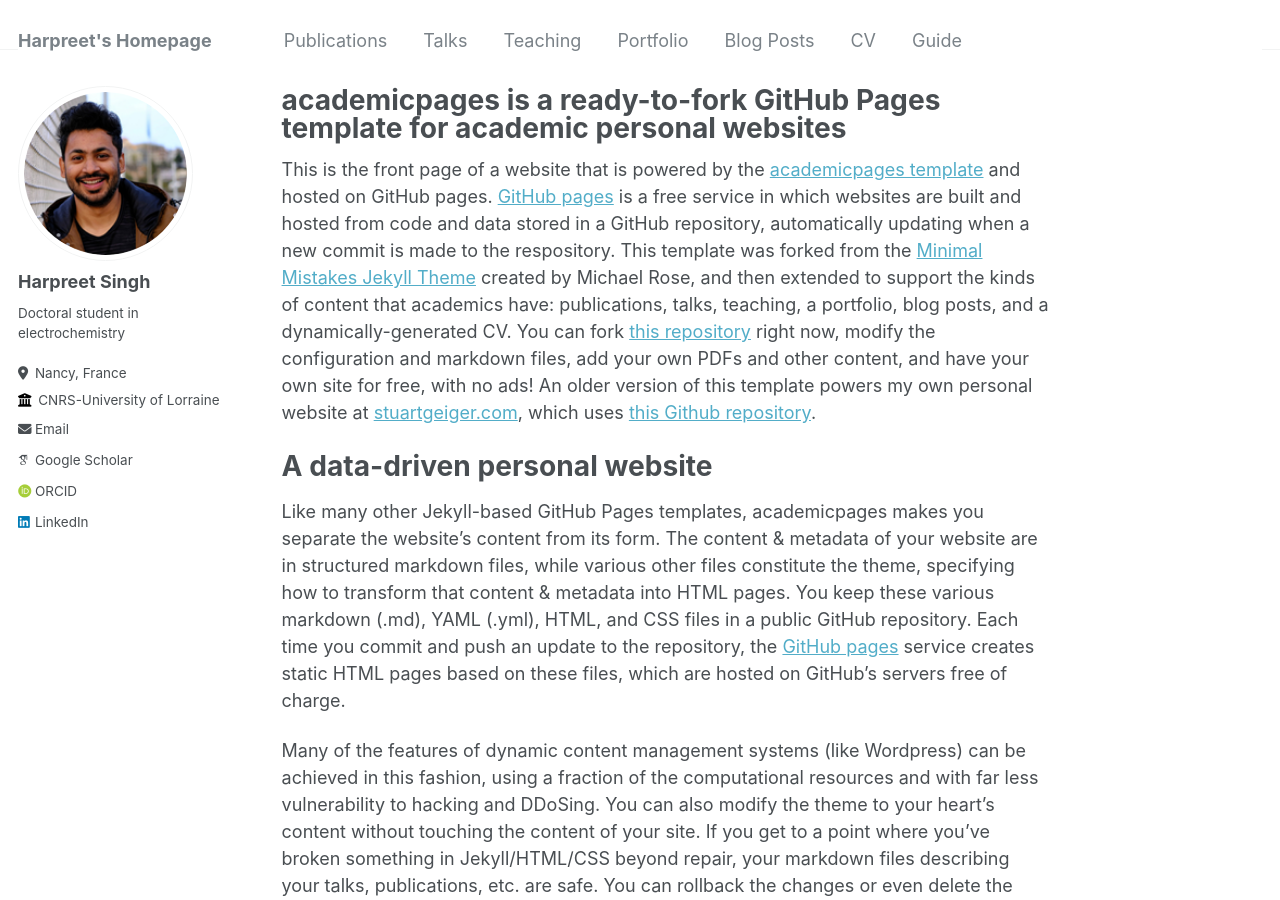
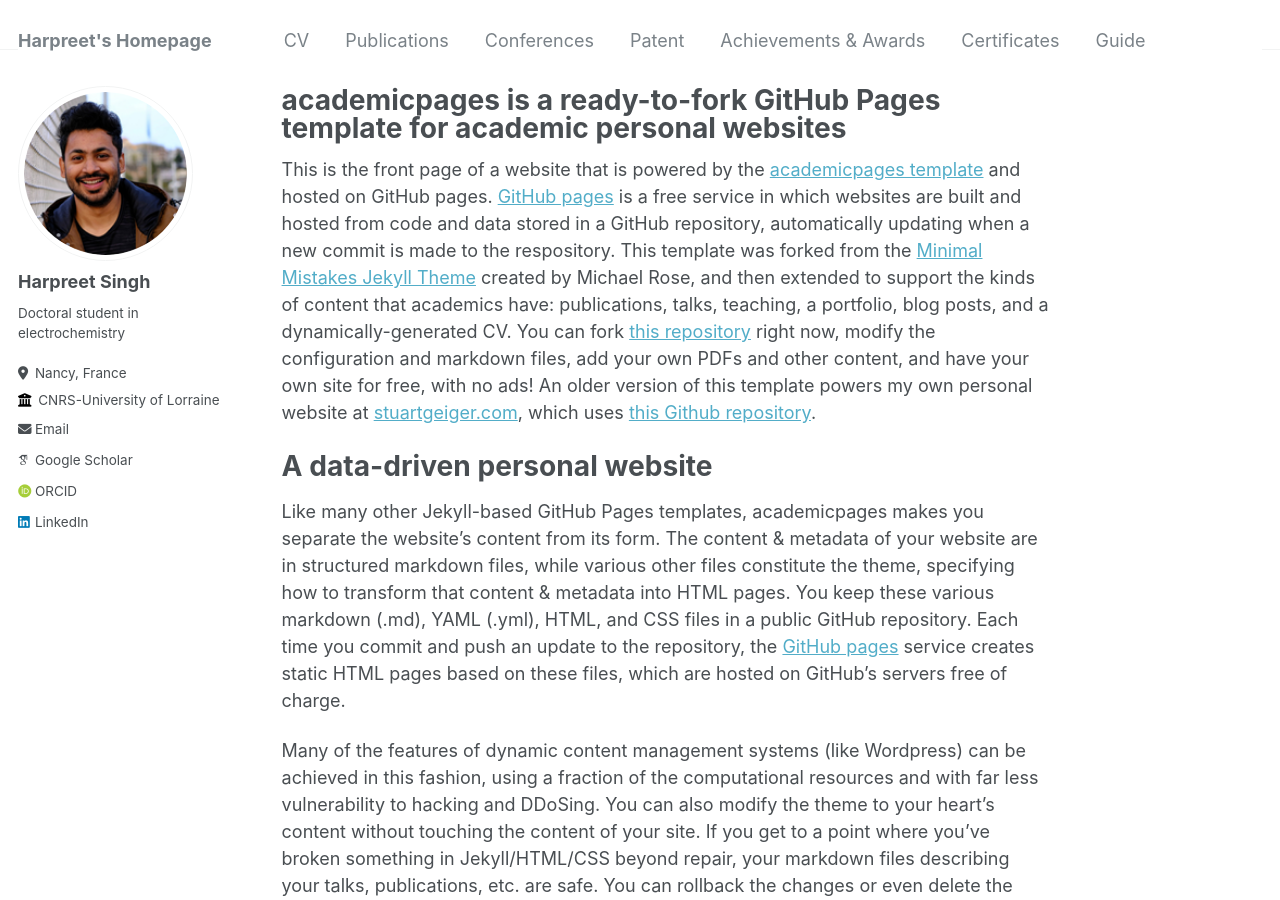
Before and after one commit to Harpr33t-Singh/Harpr33t-Singh.github.io, a Jekyll site: the page built from _pages/about.md, in a window 1280 px wide and 900 px high. Built offline with Jekyll 4.4.1, drawn with Linux system fonts in a browser that asks for light colours; some web fonts are replaced.

Commit message:
Update navigation.yml

```diff
--- a/_data/navigation.yml
+++ b/_data/navigation.yml
@@ -1,22 +1,24 @@
 # main links links
 main:
+  - title: "CV"
+    url: /cv/
+
   - title: "Publications"
     url: /publications/
 
-  - title: "Talks"
+  - title: "Conferences"
     url: /talks/
 
-  - title: "Teaching"
+  - title: "Patent"
     url: /teaching/
 
-  - title: "Portfolio"
+  - title: "Achievements & Awards"
     url: /portfolio/
 
-  - title: "Blog Posts"
+  - title: "Certificates"
     url: /year-archive/
 
-  - title: "CV"
-    url: /cv/
+
 
   - title: "Guide"
     url: /markdown/
```
